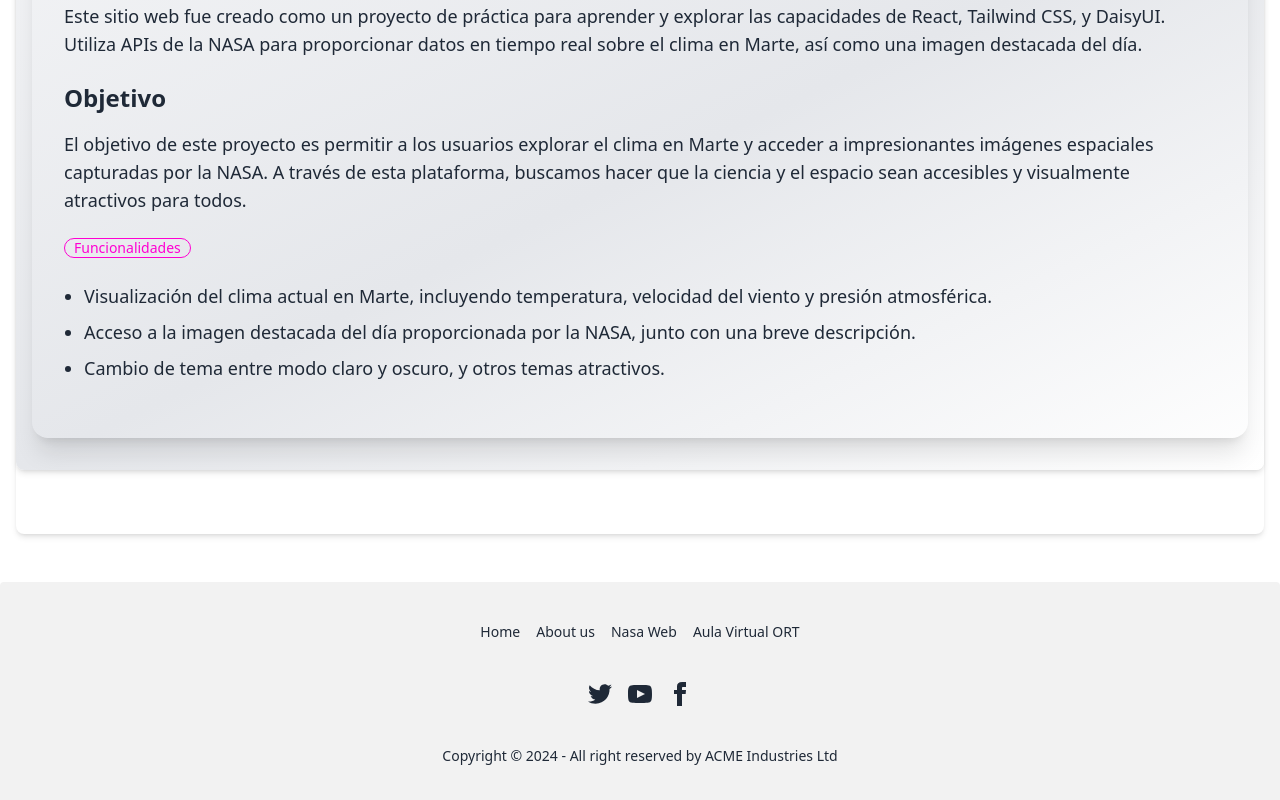
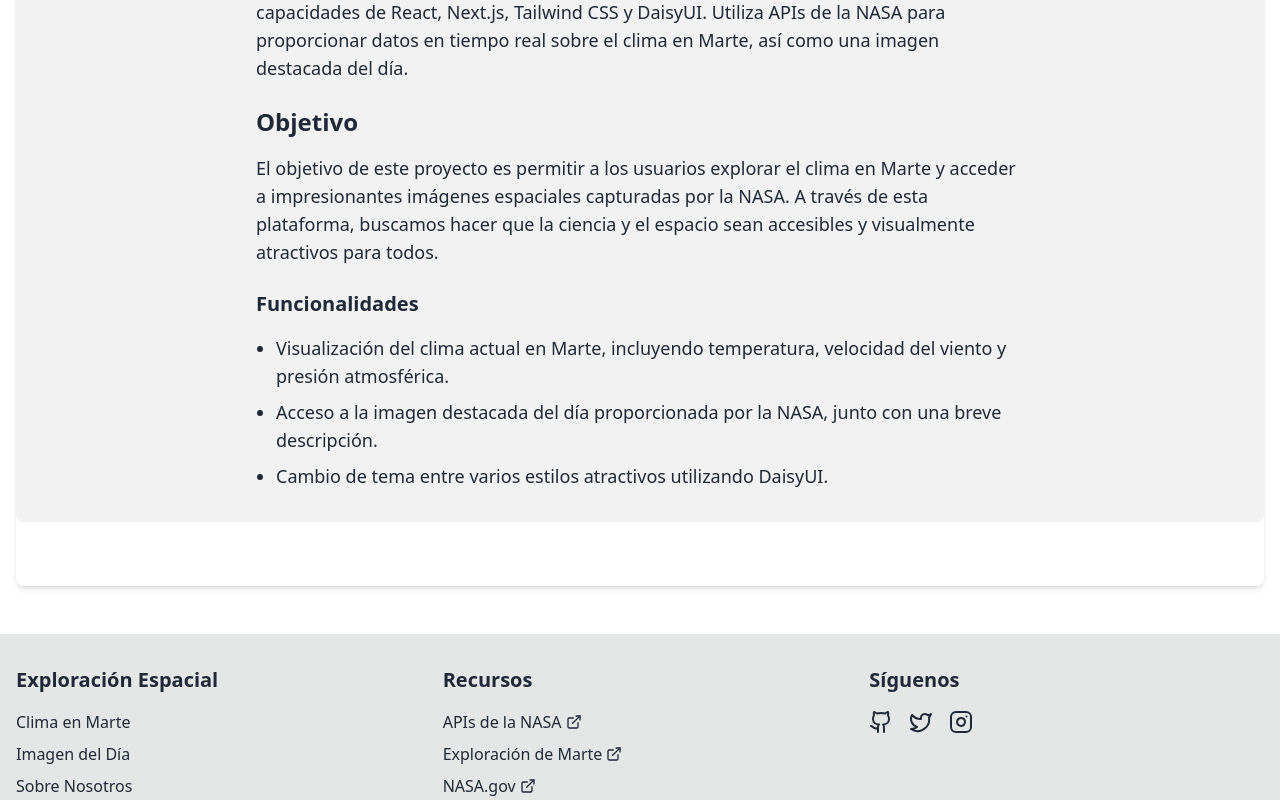
Before and after one commit to matesquivel/mi-proyecto-pnt2, a React (Create React App) app: page / in a window 1280 px wide. Shown: the part 1040-1840 px from the top of the page. Built offline with nearby package versions, Linux system fonts and the light colour scheme; no server answers.

Commit message:
Actualizo footer y about, más version del package con el yarn

```diff
--- a/package.json
+++ b/package.json
@@ -15,6 +15,7 @@
     "flowbite": "^2.5.2",
     "flowbite-react": "^0.10.2",
     "framer-motion": "^11.11.10",
+    "lucide-react": "^0.456.0",
     "react": "^18.3.1",
     "react-dom": "^18.3.1",
     "react-icons": "^5.3.0",
--- a/src/components/About.js
+++ b/src/components/About.js
@@ -1,91 +1,64 @@
-import React, { useContext } from 'react';
-import { motion } from 'framer-motion';
-import { ThemeContext } from '../context/ThemeContext';
+'use client'
 
-function About() {
-  const { theme } = useContext(ThemeContext);
+import { motion } from 'framer-motion'
+
+export default function About() {
+
+  const containerVariants = {
+    hidden: { opacity: 0, y: 20 },
+    visible: {
+      opacity: 1,
+      y: 0,
+      transition: {
+        duration: 0.6,
+        staggerChildren: 0.2
+      }
+    }
+  }
+
+  const itemVariants = {
+    hidden: { opacity: 0, y: 10 },
+    visible: { opacity: 1, y: 0 }
+  }
 
   return (
     <motion.section
       id="about"
-      className={`py-8 px-4 shadow-md rounded-lg mb-8 ${
-        theme === 'light'
-          ? 'bg-gradient-to-br from-gray-100 via-gray-200 to-white text-gray-800'
-          : 'bg-gradient-to-br from-gray-900 via-gray-800 to-black text-gray-200'
-      }`}
-      initial={{ opacity: 0, y: 30 }}
-      animate={{ opacity: 1, y: 0 }}
-      transition={{ duration: 0.8 }}
+      className="py-8 px-4 rounded-lg mb-8 bg-base-200 text-base-content"
+      variants={containerVariants}
+      initial="hidden"
+      animate="visible"
     >
-      <motion.div
-        className="card w-full shadow-xl"
-        whileHover={{ scale: 1.02 }}
-        transition={{ type: 'spring', stiffness: 300 }}
-      >
-        <div className="card-body">
-          <motion.h1
-            className="text-3xl font-bold mb-4"
-            initial={{ y: 20, opacity: 0 }}
-            animate={{ y: 0, opacity: 1 }}
-            transition={{ duration: 0.5, delay: 0.3 }}
-          >
+      <div className="max-w-3xl mx-auto">
+        <motion.h1 className="text-3xl font-bold mb-6" variants={itemVariants}>
           Acerca de este Proyecto
         </motion.h1>
-          <motion.p
-            className="text-lg mb-4"
-            initial={{ opacity: 0 }}
-            animate={{ opacity: 1 }}
-            transition={{ duration: 0.5, delay: 0.5 }}
-          >
-            Este sitio web fue creado como un proyecto de práctica para aprender y explorar las capacidades de React, Tailwind CSS, y DaisyUI. Utiliza APIs de la NASA para proporcionar datos en tiempo real sobre el clima en Marte, así como una imagen destacada del día.
+        <motion.p className="text-lg mb-6" variants={itemVariants}>
+          Este sitio web fue creado como un proyecto de práctica para aprender y explorar las capacidades de React, Next.js, Tailwind CSS y DaisyUI. Utiliza APIs de la NASA para proporcionar datos en tiempo real sobre el clima en Marte, así como una imagen destacada del día.
         </motion.p>
 
-          <motion.h2
-            className="text-2xl font-semibold mb-2"
-            initial={{ y: 20, opacity: 0 }}
-            animate={{ y: 0, opacity: 1 }}
-            transition={{ duration: 0.5, delay: 0.6 }}
-          >
+        <motion.h2 className="text-2xl font-semibold mb-4" variants={itemVariants}>
           Objetivo
         </motion.h2>
-          <motion.p
-            className="text-lg mb-4"
-            initial={{ opacity: 0 }}
-            animate={{ opacity: 1 }}
-            transition={{ duration: 0.5, delay: 0.8 }}
-          >
+        <motion.p className="text-lg mb-6" variants={itemVariants}>
           El objetivo de este proyecto es permitir a los usuarios explorar el clima en Marte y acceder a impresionantes imágenes espaciales capturadas por la NASA. A través de esta plataforma, buscamos hacer que la ciencia y el espacio sean accesibles y visualmente atractivos para todos.
         </motion.p>
 
-          <motion.div
-            className="badge badge-secondary badge-outline mb-4"
-            initial={{ scale: 0.9, opacity: 0 }}
-            animate={{ scale: 1, opacity: 1 }}
-            transition={{ duration: 0.5, delay: 1 }}
-          >
+        <motion.h3 className="text-xl font-semibold mb-4" variants={itemVariants}>
           Funcionalidades
-          </motion.div>
-          <ul className="list-disc pl-5 text-lg mb-4">
+        </motion.h3>
+        <motion.ul className="list-disc pl-5 text-lg space-y-2" variants={containerVariants}>
           {[
             'Visualización del clima actual en Marte, incluyendo temperatura, velocidad del viento y presión atmosférica.',
             'Acceso a la imagen destacada del día proporcionada por la NASA, junto con una breve descripción.',
-              'Cambio de tema entre modo claro y oscuro, y otros temas atractivos.',
+            'Cambio de tema entre varios estilos atractivos utilizando DaisyUI.',
           ].map((feature, index) => (
-              <motion.li
-                key={index}
-                initial={{ opacity: 0, x: -20 }}
-                animate={{ opacity: 1, x: 0 }}
-                transition={{ duration: 0.5, delay: 1.2 + index * 0.2 }}
-                className="mb-2"
-              >
+            <motion.li key={index} variants={itemVariants}>
               {feature}
             </motion.li>
           ))}
-          </ul>
+        </motion.ul>
       </div>
-      </motion.div>
     </motion.section>
-  );
+  )
 }
-
-export default About;
--- a/src/components/Footer.js
+++ b/src/components/Footer.js
@@ -1,87 +1,93 @@
-import { Link } from 'react-scroll';
+'use client'
 
-function Footer() {
+import React, { useContext } from 'react'
+import { Link } from 'react-scroll'
+import { Github, Twitter, Instagram, ExternalLink } from 'lucide-react'
+import { ThemeContext } from '../context/ThemeContext'
+
+export default function Footer() {
+  const { theme } = useContext(ThemeContext)
+
   return (
-    <footer className="footer footer-center bg-base-200 text-base-content rounded p-10">
-      <nav className="grid grid-flow-col gap-4">
-        {/* Enlaces internos con react-scroll */}
-        <Link
-          to="home"
-          smooth={true}
-          duration={500}
-          className="link link-hover cursor-pointer"
-        >
-          Home
+    <footer className={`bg-base-300 text-base-content py-8 ${theme}`}>
+      <div className="container mx-auto px-4">
+        <div className="grid grid-cols-1 md:grid-cols-3 gap-8">
+          <div className="space-y-4">
+            <h3 className="text-xl font-bold">Exploración Espacial</h3>
+            <ul className="space-y-2">
+              <li>
+                <Link to="mars-weather" smooth={true} duration={500} className="link link-hover">
+                  Clima en Marte
                 </Link>
-        <Link
-          to="about"
-          smooth={true}
-          duration={500}
-          className="link link-hover cursor-pointer"
-        >
-          About us
+              </li>
+              <li>
+                <Link to="apod" smooth={true} duration={500} className="link link-hover">
+                  Imagen del Día
                 </Link>
-        <a
-          href="https://nasa.gov"
-          target="_blank"
-          rel="noreferrer"
-          className="link link-hover"
-        >
-          Nasa Web
+              </li>
+              <li>
+                <Link to="about" smooth={true} duration={500} className="link link-hover">
+                  Sobre Nosotros
+                </Link>
+              </li>
+            </ul>
+          </div>
+          <div className="space-y-4">
+            <h3 className="text-xl font-bold">Recursos</h3>
+            <ul className="space-y-2">
+              <li>
+                <a href="https://api.nasa.gov/" target="_blank" rel="noopener noreferrer" className="link link-hover inline-flex items-center">
+                  APIs de la NASA
+                  <ExternalLink className="w-4 h-4 ml-1" />
                 </a>
-        <a
-          href="https://aulavirtual.instituto.ort.edu.ar"
-          target="_blank"
-          rel="noreferrer"
-          className="link link-hover"
-        >
+              </li>
+              <li>
+                <a href="https://www.nasa.gov/mars" target="_blank" rel="noopener noreferrer" className="link link-hover inline-flex items-center">
+                  Exploración de Marte
+                  <ExternalLink className="w-4 h-4 ml-1" />
+                </a>
+              </li>
+              <li>
+                <a href="https://www.nasa.gov/" target="_blank" rel="noopener noreferrer" className="link link-hover inline-flex items-center">
+                  NASA.gov
+                  <ExternalLink className="w-4 h-4 ml-1" />
+                </a>
+              </li>
+              <li>
+                <a href="https://aulavirtual.instituto.ort.edu.ar" target="_blank" rel="noopener noreferrer" className="link link-hover inline-flex items-center">
                   Aula Virtual ORT
+                  <ExternalLink className="w-4 h-4 ml-1" />
                 </a>
-      </nav>
-
-      <nav>
-        <div className="grid grid-flow-col gap-4">
-          {/* Enlace de Twitter */}
-          <a href="https://twitter.com" target="_blank" rel="noreferrer">
-            <svg
-              xmlns="http://www.w3.org/2000/svg"
-              width="24"
-              height="24"
-              viewBox="0 0 24 24"
-              className="fill-current">
-              <path d="M24 4.557c-.883.392-1.832.656-2.828.775 1.017-.609 1.798-1.574 2.165-2.724-.951.564-2.005.974-3.127 1.195-.897-.957-2.178-1.555-3.594-1.555-3.179 0-5.515 2.966-4.797 6.045-4.091-.205-7.719-2.165-10.148-5.144-1.29 2.213-.669 5.108 1.523 6.574-.806-.026-1.566-.247-2.229-.616-.054 2.281 1.581 4.415 3.949 4.89-.693.188-1.452.232-2.224.084.626 1.956 2.444 3.379 4.6 3.419-2.07 1.623-4.678 2.348-7.29 2.04 2.179 1.397 4.768 2.212 7.548 2.212 9.142 0 14.307-7.721 13.995-14.646.962-.695 1.797-1.562 2.457-2.549z"></path>
-            </svg>
+              </li>
+            </ul>
+          </div>
+          <div className="space-y-4">
+            <h3 className="text-xl font-bold">Síguenos</h3>
+            <div className="flex space-x-4">
+              <a href="https://github.com" target="_blank" rel="noopener noreferrer" className="link link-hover">
+                <Github className="w-6 h-6" />
+                <span className="sr-only">GitHub</span>
               </a>
-          {/* Enlace de YouTube */}
-          <a href="https://youtube.com" target="_blank" rel="noreferrer">
-            <svg
-              xmlns="http://www.w3.org/2000/svg"
-              width="24"
-              height="24"
-              viewBox="0 0 24 24"
-              className="fill-current">
-              <path d="M19.615 3.184c-3.604-.246-11.631-.245-15.23 0-3.897.266-4.356 2.62-4.385 8.816.029 6.185.484 8.549 4.385 8.816 3.6.245 11.626.246 15.23 0 3.897-.266 4.356-2.62 4.385-8.816-.029-6.185-.484-8.549-4.385-8.816zm-10.615 12.816v-8l8 3.993-8 4.007z"></path>
-            </svg>
+              <a href="https://twitter.com" target="_blank" rel="noopener noreferrer" className="link link-hover">
+                <Twitter className="w-6 h-6" />
+                <span className="sr-only">Twitter</span>
               </a>
-          {/* Enlace de Facebook */}
-          <a href="https://facebook.com" target="_blank" rel="noreferrer">
-            <svg
-              xmlns="http://www.w3.org/2000/svg"
-              width="24"
-              height="24"
-              viewBox="0 0 24 24"
-              className="fill-current">
-              <path d="M9 8h-3v4h3v12h5v-12h3.642l.358-4h-4v-1.667c0-.955.192-1.333 1.115-1.333h2.885v-5h-3.808c-3.596 0-5.192 1.583-5.192 4.615v3.385z"></path>
-            </svg>
+              <a href="https://instagram.com" target="_blank" rel="noopener noreferrer" className="link link-hover">
+                <Instagram className="w-6 h-6" />
+                <span className="sr-only">Instagram</span>
               </a>
             </div>
-      </nav>
-
-      <aside>
-        <p>Copyright © {new Date().getFullYear()} - All right reserved by ACME Industries Ltd</p>
-      </aside>
+          </div>
+        </div>
+        <div className="mt-8 pt-8 border-t border-base-content border-opacity-20 text-center">
+          <p className="text-sm">
+            &copy; {new Date().getFullYear()} Exploración Espacial. Todos los derechos reservados.
+          </p>
+          <p className="text-xs mt-2">
+            Datos proporcionados por la NASA. Este sitio no está afiliado, respaldado ni patrocinado por la NASA.
+          </p>
+        </div>
+      </div>
     </footer>
-  );
+  )
 }
-
-export default Footer;
```
Also changed, not shown: 1 other file (tests, documents, lock files or other folders). Lines whose indentation alone changed are shown as unchanged.
